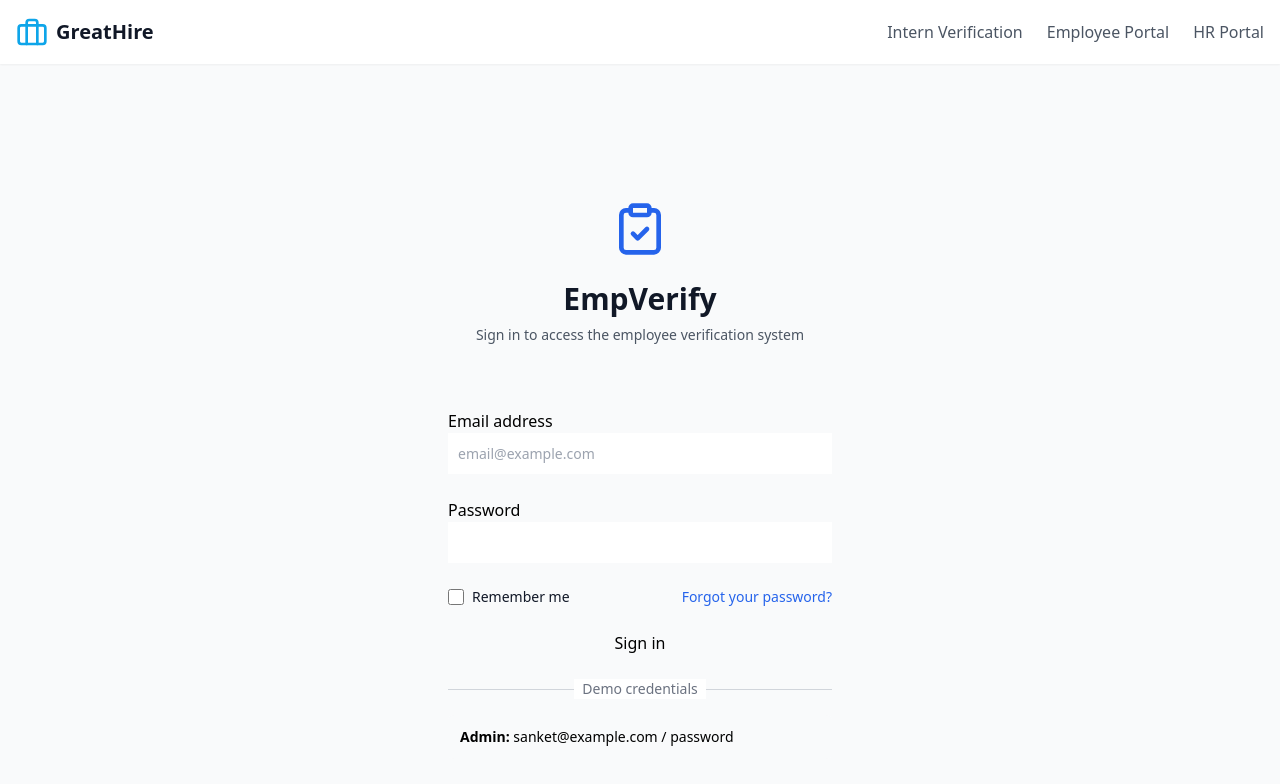
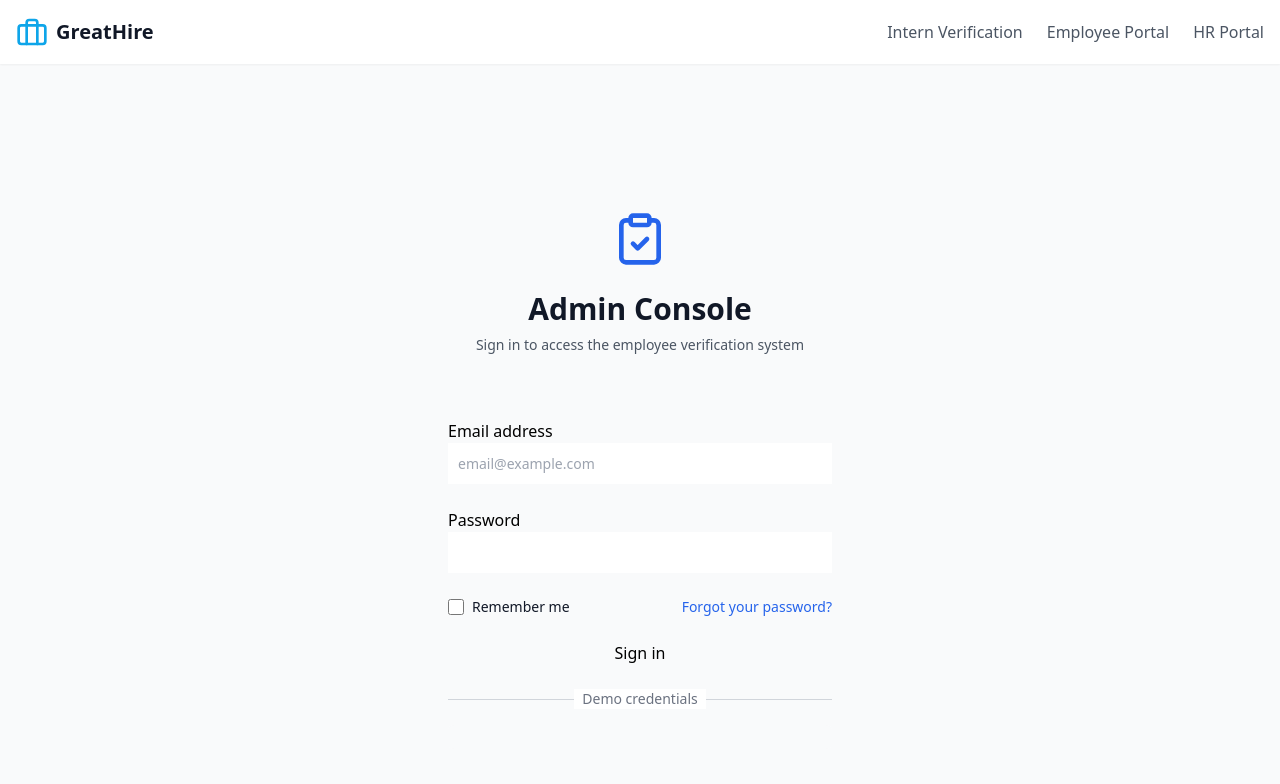
Before and after one commit to charansai1432/certificate-verification, a React (Vite) app in the folder frontend/: page /login in a window 1280 px wide. Shown: the top 784 px of the page. Built offline with nearby package versions, Linux system fonts and the light colour scheme.

Commit message:
worked on the login page

```diff
--- a/frontend/src/pages/Login.tsx
+++ b/frontend/src/pages/Login.tsx
@@ -41,7 +41,7 @@ const Login = () => {
           <div className="flex justify-center">
             <ClipboardCheck className="h-14 w-14 text-blue-600" />
           </div>
-          <h2 className="mt-6 text-center text-3xl font-extrabold text-gray-900">EmpVerify</h2>
+          <h2 className="mt-6 text-center text-3xl font-extrabold text-gray-900">Admin Console</h2>
           <p className="mt-2 text-center text-sm text-gray-600">
             Sign in to access the employee verification system
           </p>
@@ -138,7 +138,7 @@ const Login = () => {
 
             <div className="mt-4 grid grid-cols-1 gap-3">
               <div className="bg-gray-50 p-3 rounded-md text-sm">
-                <p><strong>Admin:</strong> sanket@example.com / password</p>
+                {/* <p><strong>Admin:</strong> sanket@example.com / password</p> */}
                 {/* <p><strong>Sub Admin:</strong> tanmai@example.com / password</p>
                 <p><strong>HR:</strong> hr@example.com / password</p> */}
               </div>
```
Also changed, not shown: 1 other file (tests, documents, lock files or other folders).
